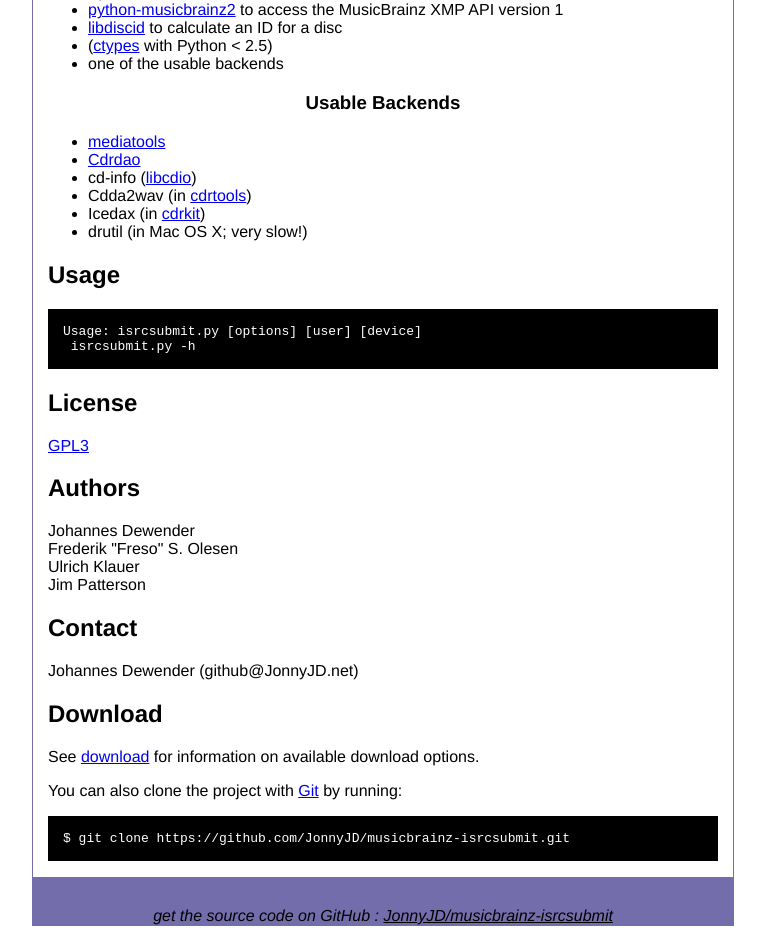
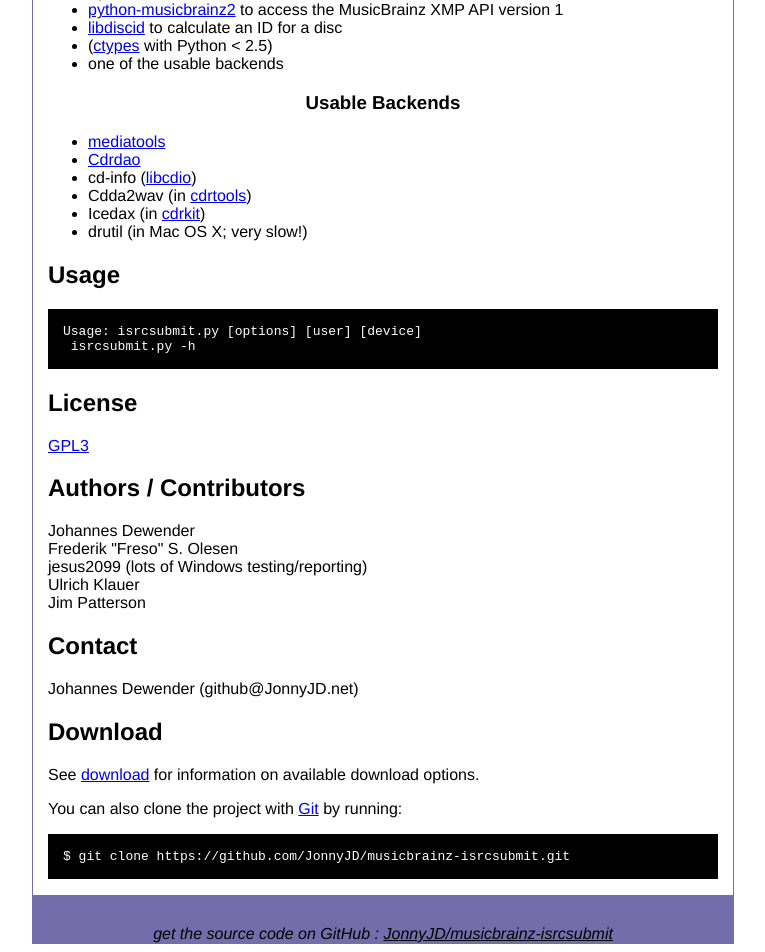
Before and after one commit to JonnyJD/musicbrainz-isrcsubmit, a Jekyll site: the page built from index.html, in a window 1280 px wide. Shown: the part 541-1493 px from the top of the page, without its empty margins (257-1022 px from the left). Built offline with Jekyll 4.4.1, drawn with Linux system fonts in a browser that asks for light colours.

Commit message:
add jesus2099 to contributor list
For lots of windows testing and reporting.

```diff
--- a/index.html
+++ b/index.html
@@ -70,9 +70,10 @@
 
 
 
-<h2>Authors</h2>
+<h2>Authors / Contributors</h2>
 <p>Johannes Dewender
 <br/>Frederik "Freso" S. Olesen
+<br/>jesus2099 (lots of Windows testing/reporting)
 <br/>Ulrich Klauer
 <br/>Jim Patterson
 <br/>      </p>
```
